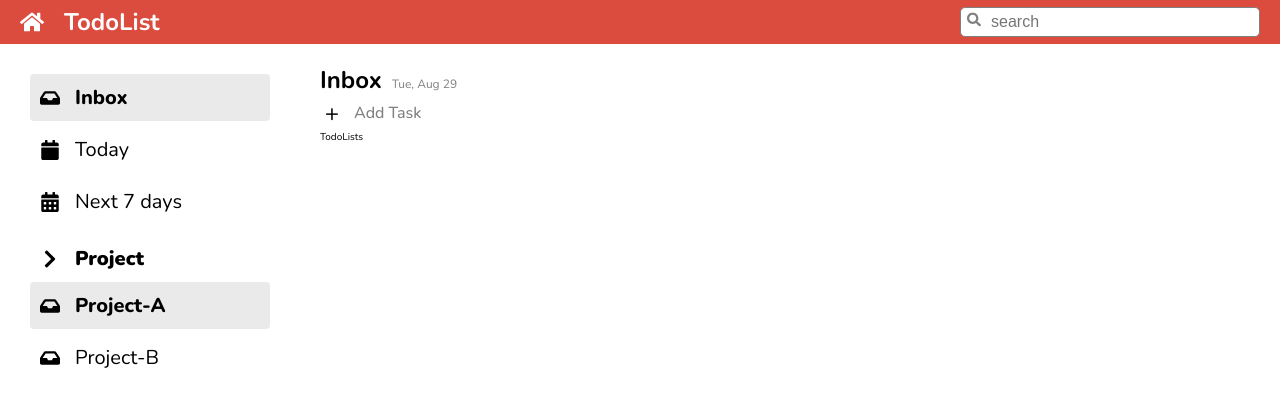
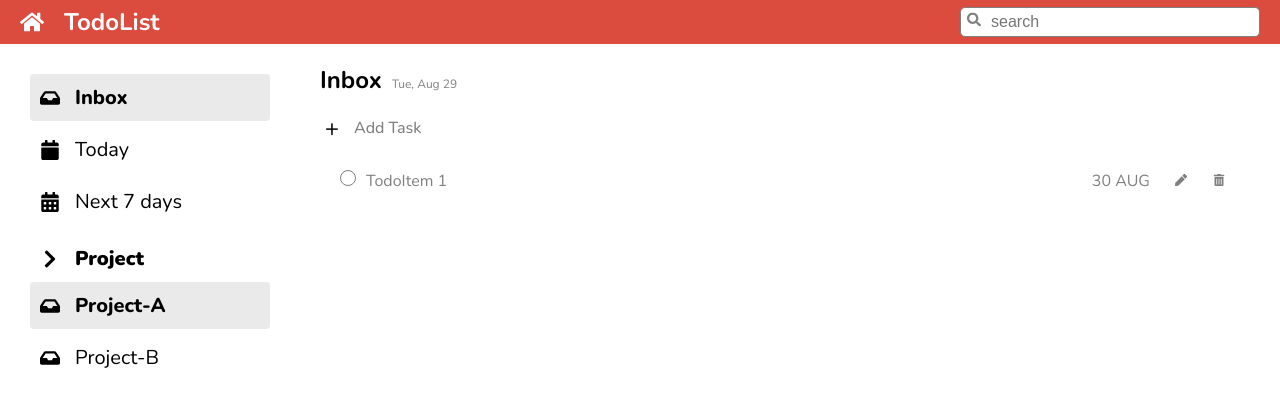
Before and after one commit to Iamsaintm/CC15-Todolist, a React (Create React App) app: page / in a window 1280 px wide. Shown: the top 406 px of the page. Built offline with nearby package versions, Linux system fonts and the light colour scheme.

Commit message:
finish: TodoLists

```diff
--- a/src/app/App.scss
+++ b/src/app/App.scss
@@ -102,6 +102,6 @@
 .todo__container {
   display: flex;
   flex-direction: column;
-  gap: 5px;
+  gap: 20px;
   padding: 20px;
 }
--- a/src/components/Todo/TodoList.module.scss
+++ /dev/null
@@ -1 +0,0 @@
-@import "../../index.scss";
--- a/src/components/Todo/TodoLists.jsx
+++ b/src/components/Todo/TodoLists.jsx
@@ -1,7 +1,24 @@
-import styles from "./TodoList.module.scss";
+import styles from "./TodoLists.module.scss";
+import { FaTrashAlt, FaPen } from "react-icons/fa";
 
 function TodoLists() {
-  return <div>TodoLists</div>;
+  return (
+    <ul>
+      <li className={styles.todo}>
+        <span className={styles.todo__checkbox}></span>
+        <p className={styles.todo__task}>TodoItem 1</p>
+        <span className={styles.todo__date}>30 AUG</span>
+        <div className={styles.todo__action}>
+          <span className={styles.todo__edit}>
+            <FaPen />
+          </span>
+          <span className={styles.todo__delete}>
+            <FaTrashAlt />
+          </span>
+        </div>
+      </li>
+    </ul>
+  );
 }
 
 export default TodoLists;
--- /dev/null
+++ b/src/components/Todo/TodoLists.module.scss
@@ -0,0 +1,42 @@
+@import "../../index.scss";
+
+.todo {
+  display: flex;
+  gap: 10px;
+  padding: 10px 20px;
+  align-items: baseline;
+  cursor: pointer;
+  border-radius: 4px;
+  font-size: 1.6rem;
+  color: $grey-dark;
+
+  &:hover {
+    background-color: $grey-light;
+  }
+
+  &__checkbox {
+    color: $grey-dark;
+    height: 16px;
+    width: 16px;
+    display: block;
+    border: 1px solid $grey-dark;
+    border-radius: 16px;
+    text-align: center;
+    line-height: 16px;
+  }
+
+  &__task {
+    flex: 1;
+  }
+
+  &__date {
+  }
+
+  &__action {
+    flex-basis: 80px;
+    display: flex;
+    gap: 10px;
+    justify-content: space-evenly;
+    font-size: 1.2rem;
+  }
+}
```
Also changed, not shown: 1 other file (tests, documents, lock files or other folders).
